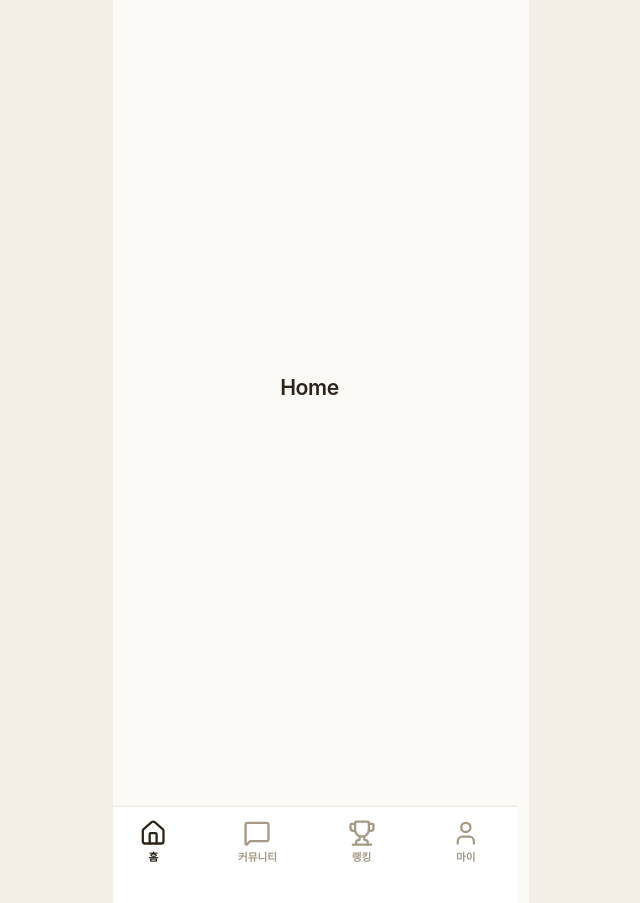
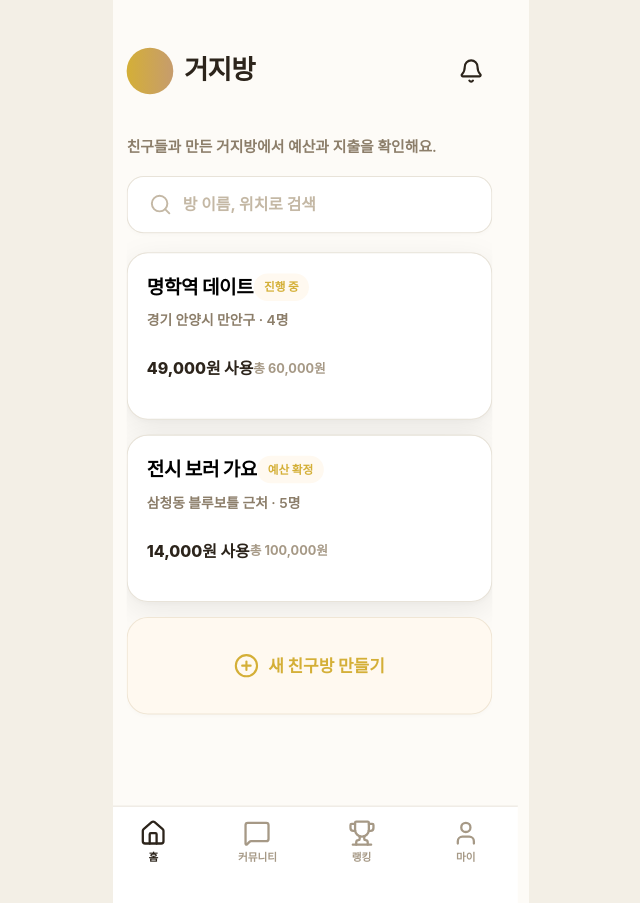
Before and after one commit to Sungeun0318/beggar-webfront, a React (Vite) app: page /home in a window 1280 px wide. Shown: the whole page, without its empty margins (319-959 px from the left). Built offline with nearby package versions, Linux system fonts and the light colour scheme; a web font is replaced by a local one.

Commit message:
Feat: 홈 거지방 목록 화면 이식

```diff
--- a/src/App.tsx
+++ b/src/App.tsx
@@ -5,6 +5,7 @@ import { PhoneFrame } from './components/PhoneFrame'
 import { LoginScreen } from './features/auth/LoginScreen'
 import { MyPageScreen } from './features/auth/MyPageScreen'
 import { SignupScreen } from './features/auth/SignupScreen'
+import { HomeScreen } from './features/home/HomeScreen'
 import { SplashScreen } from './features/splash/SplashScreen'
 import { spacing, textStyles } from './theme/tokens'
 
@@ -14,7 +15,6 @@ type PlaceholderScreenProps = {
 }
 
 const routes = [
-  { path: '/home', title: 'Home', showBottomNav: true },
   { path: '/community', title: 'Community', showBottomNav: true },
   { path: '/community/chat', title: 'CommunityChat' },
   { path: '/community/post/:id', title: 'CommunityPostDetail' },
@@ -56,6 +56,7 @@ function App() {
         <Route path="/login" element={<LoginScreen />} />
         <Route path="/signup" element={<SignupScreen />} />
         <Route path="/mypage" element={<MyPageScreen />} />
+        <Route path="/home" element={<HomeScreen />} />
         {routes.map(({ path, title, showBottomNav }) => (
           <Route
             key={path}
--- /dev/null
+++ b/src/features/home/HomeScreen.tsx
@@ -0,0 +1,78 @@
+import { PlusCircle, Search } from 'lucide-react'
+import { useNavigate } from 'react-router-dom'
+
+import { AppHeaderBrand } from '../../components/AppHeader'
+import { BottomNav } from '../../components/BottomNav'
+import { PhoneFrame } from '../../components/PhoneFrame'
+import { RoomHomeCard } from '../../components/RoomHomeCard'
+import { budgetResult, receipts, room } from '../../mocks'
+import { colors, radii, spacing } from '../../theme/tokens'
+import { softBox } from '../../components/ui/softBox'
+
+export function HomeScreen() {
+  const navigate = useNavigate()
+  const spent = receipts[0].amount + receipts[1].amount
+
+  return (
+    <PhoneFrame>
+      <main className="relative min-h-[852px] bg-bg">
+        <AppHeaderBrand title="거지방" showNotification />
+        <section
+          className="absolute left-pageH right-pageH overflow-y-auto"
+          style={{
+            top: spacing.contentTop,
+            bottom: 0,
+            paddingBottom: spacing.bottomSafe,
+          }}
+        >
+          <p className="text-sm font-semibold text-sub">
+            친구들과 만든 거지방에서 예산과 지출을 확인해요.
+          </p>
+          <div className="h-[18px]" />
+          <div
+            className="flex h-[54px] items-center px-5"
+            style={softBox({ radius: radii.compact })}
+          >
+            <Search aria-hidden="true" size={22} color={colors.placeholder} />
+            <span className="ml-2.5 text-[15px] font-bold text-placeholder">
+              방 이름, 위치로 검색
+            </span>
+          </div>
+          <div className="h-[18px]" />
+          <RoomHomeCard
+            title={room.name}
+            location={room.location}
+            budget={budgetResult.totalBudget}
+            spent={spent}
+            memberCount={room.memberCount}
+            status="진행 중"
+            onTap={() => navigate(`/room/${room.no}`)}
+          />
+          <div className="h-3.5" />
+          <RoomHomeCard
+            title="전시 보러 가요"
+            location="삼청동 블루보틀 근처"
+            budget={100000}
+            spent={14000}
+            memberCount={5}
+            status="예산 확정"
+            onTap={() => navigate(`/room/${room.no}`)}
+          />
+          <div className="h-3.5" />
+          <button
+            type="button"
+            onClick={() => navigate('/room/create')}
+            className="flex h-[92px] w-full items-center justify-center text-accent"
+            style={softBox({ color: colors.accentBg, radius: radii.card })}
+          >
+            <PlusCircle aria-hidden="true" size={24} />
+            <span className="ml-2 text-base font-extrabold">
+              새 친구방 만들기
+            </span>
+          </button>
+        </section>
+        <BottomNav />
+      </main>
+    </PhoneFrame>
+  )
+}
```
